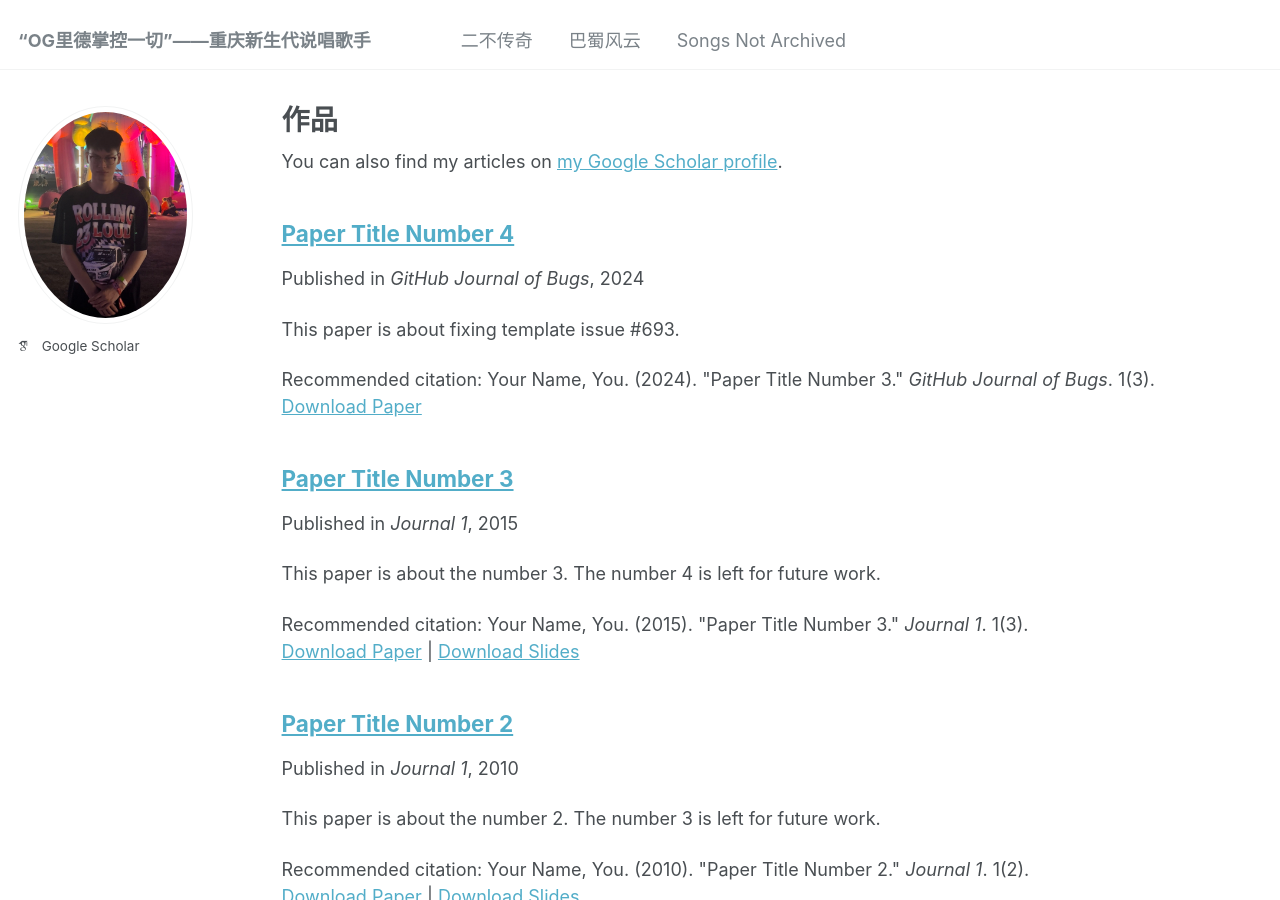
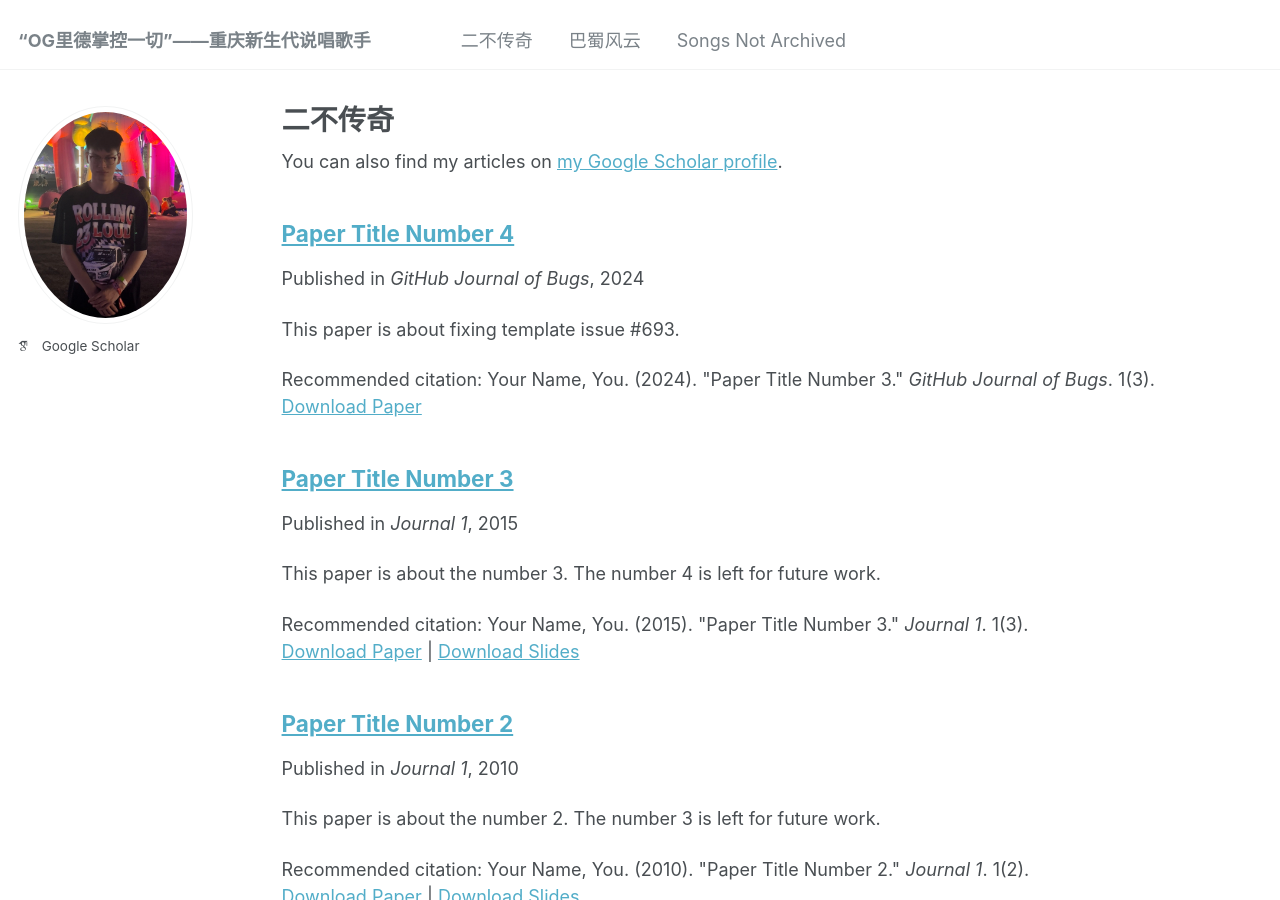
Before and after one commit to BSITA-CQ/BSITA-CQ.github.io, a Jekyll site: the page built from _pages/publications.html, in a window 1280 px wide and 900 px high. Built offline with Jekyll 4.4.1, drawn with Linux system fonts in a browser that asks for light colours; some web fonts are replaced.

Commit message:
Update publications.html

```diff
--- a/_pages/publications.html
+++ b/_pages/publications.html
@@ -1,6 +1,6 @@
 ---
 layout: archive
-title: "作品"
+title: "二不传奇"
 permalink: /publications/
 author_profile: true
 ---
```
